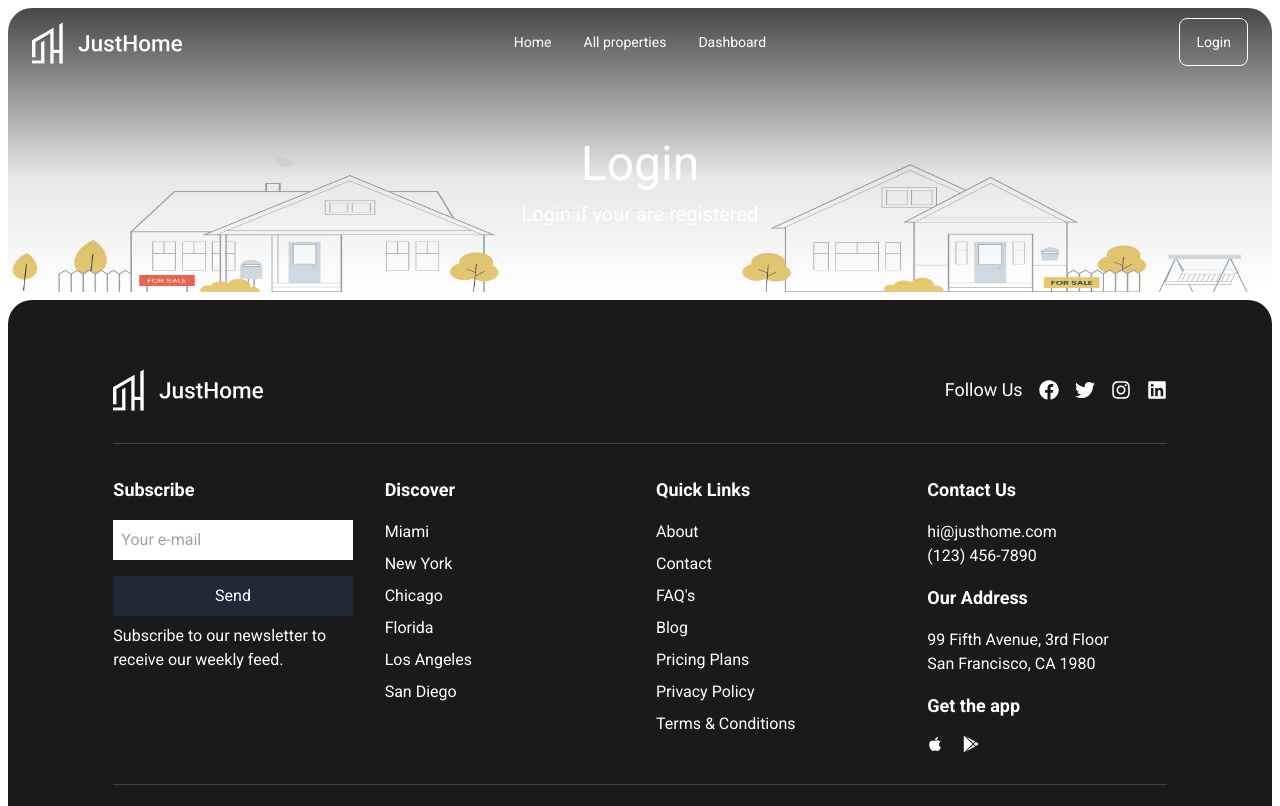
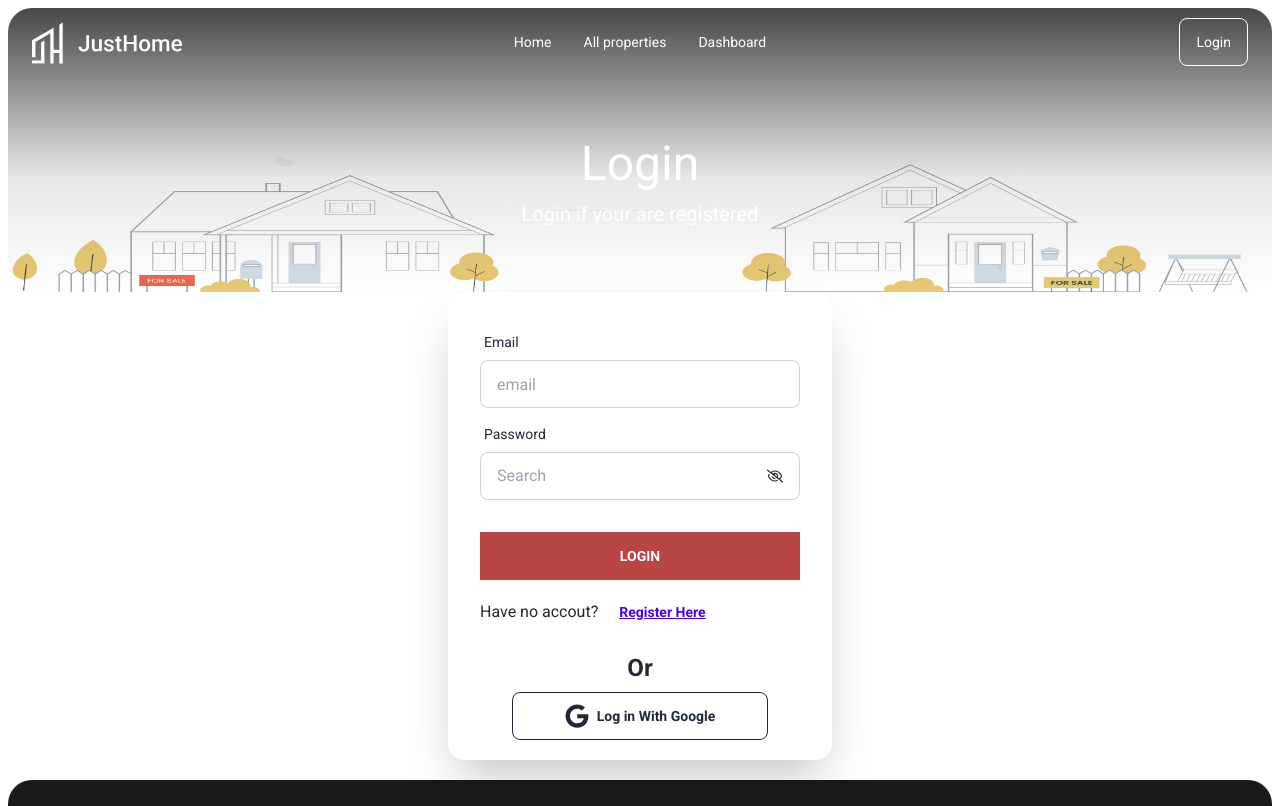
Before and after one commit to Jahid1987/just-home-client, a React (Vite) app: page /login in a window 1280 px wide. Shown: the top 806 px of the page. Built offline with nearby package versions, Linux system fonts and the light colour scheme; no server answers.

Commit message:
firebase authentication added

```diff
--- /dev/null
+++ b/src/firebase/firebase.config.js
@@ -0,0 +1,20 @@
+// Import the functions you need from the SDKs you need
+import { initializeApp } from "firebase/app";
+import { getAuth } from "firebase/auth";
+// TODO: Add SDKs for Firebase products that you want to use
+// https://firebase.google.com/docs/web/setup#available-libraries
+
+// Your web app's Firebase configuration
+const firebaseConfig = {
+  apiKey: import.meta.env.VITE_apiKey,
+  authDomain: import.meta.env.VITE_authDomain,
+  projectId: import.meta.env.VITE_projectId,
+  storageBucket: import.meta.env.VITE_storageBucket,
+  messagingSenderId: import.meta.env.VITE_messagingSenderId,
+  appId: import.meta.env.VITE_appId,
+};
+
+// Initialize Firebase
+const app = initializeApp(firebaseConfig);
+const auth = getAuth(app);
+export default auth;
--- /dev/null
+++ b/src/hooks/useAuth.jsx
@@ -0,0 +1,8 @@
+import { useContext } from "react";
+import { AuthContext } from "../provider/AuthProvider";
+
+const useAuth = () => {
+  return useContext(AuthContext);
+};
+
+export default useAuth;
--- a/src/main.jsx
+++ b/src/main.jsx
@@ -4,12 +4,15 @@ import "./index.css";
 import { RouterProvider } from "react-router-dom";
 import router from "./routers/routers.jsx";
 import { QueryClient, QueryClientProvider } from "@tanstack/react-query";
+import AuthProvider from "./provider/AuthProvider.jsx";
 // Create a client
 const queryClient = new QueryClient();
 ReactDOM.createRoot(document.getElementById("root")).render(
   <React.StrictMode>
     <QueryClientProvider client={queryClient}>
-      <RouterProvider router={router} />
+      <AuthProvider>
+        <RouterProvider router={router} />
+      </AuthProvider>
     </QueryClientProvider>
   </React.StrictMode>
 );
--- a/src/pages/auth/Login.jsx
+++ b/src/pages/auth/Login.jsx
@@ -1,6 +1,45 @@
+import { Link, useNavigate, useLocation } from "react-router-dom";
+import { FaGoogle, FaRegEye, FaRegEyeSlash } from "react-icons/fa6";
+import { useForm } from "react-hook-form";
+import { toast } from "react-toastify";
+import { useState } from "react";
+import useAuth from "../../hooks/useAuth";
+import auth from "../../firebase/firebase.config";
 import PageBanner from "../../components/PageBanner";
 import bannerbg from "../../assets/auth.png";
 const Login = () => {
+  const { signInUser, registerUserWithGoogle } = useAuth();
+  const [isPassword, setIsPassword] = useState(true);
+  const location = useLocation();
+  const {
+    register,
+    handleSubmit,
+    formState: { errors },
+  } = useForm();
+  const navigate = useNavigate();
+
+  // sign in registered user
+  async function handleSignIn(data) {
+    try {
+      await signInUser(data.email, data.password);
+      toast.success(`Welcome, ${auth.currentUser.displayName}`);
+      navigate(`${location.state || "/"}`);
+    } catch (error) {
+      toast.error("Your credentials wrong!");
+    }
+  }
+
+  // sign in with google
+  async function handleSignInWithGoogle() {
+    try {
+      await registerUserWithGoogle();
+      toast.success(`Welcome to HJ hotels`);
+      navigate(`${location.state || "/"}`);
+    } catch (error) {
+      toast.error("Your credentials wrong!");
+    }
+  }
+
   return (
     <div>
       <PageBanner
@@ -8,6 +47,69 @@ const Login = () => {
         headline={"Login"}
         text="Login if your are registered"
       ></PageBanner>
+      <div className="card mx-auto mb-5 shrink-0 w-full max-w-sm shadow-2xl bg-base-100">
+        <form onSubmit={handleSubmit(handleSignIn)} className="card-body -mb-4">
+          <div className="form-control">
+            <label className="label">
+              <span className="label-text">Email</span>
+            </label>
+            <input
+              type="email"
+              placeholder="email"
+              className="input input-bordered"
+              {...register("email", { required: true })}
+            />
+            {errors.email && (
+              <span className="text-red-500">This field is required</span>
+            )}
+          </div>
+          <div className="form-control">
+            <label className="label">
+              <span className="label-text">Password</span>
+            </label>
+            <label className="input input-bordered flex items-center gap-2">
+              <input
+                type={isPassword ? "password" : "text"}
+                name="password"
+                className="grow"
+                placeholder="Search"
+                {...register("password", {
+                  required: true,
+                })}
+              />
+              <span onClick={() => setIsPassword(!isPassword)}>
+                {!isPassword ? <FaRegEye /> : <FaRegEyeSlash />}
+              </span>
+            </label>
+
+            {errors.password && (
+              <span className="text-red-500">This field is required</span>
+            )}
+          </div>
+          <div className="form-control mt-6">
+            <button className="btn btn-sm md:btn-md rounded-none border-none bg-[#B94545] hover:bg-[#b94545e5] text-white hover:text-black uppercase uppercas">
+              Login
+            </button>
+          </div>
+          <p>
+            Have no accout?{" "}
+            <Link className="btn btn-link" to="/register">
+              Register Here
+            </Link>
+          </p>
+        </form>
+
+        <h3 className="text-2xl text-center font-semibold mb-2">Or</h3>
+        <div className="mx-auto mb-5 text-center space-y-3 flex flex-col w-2/3">
+          <button
+            onClick={handleSignInWithGoogle}
+            className="btn btn-outline w-full"
+          >
+            <FaGoogle className="text-2xl" />
+            Log in With Google
+          </button>
+        </div>
+      </div>
     </div>
   );
 };
--- /dev/null
+++ b/src/provider/AuthProvider.jsx
@@ -0,0 +1,102 @@
+import { createContext, useEffect, useState } from "react";
+export const AuthContext = createContext(null);
+import {
+  createUserWithEmailAndPassword,
+  updateProfile,
+  onAuthStateChanged,
+  signInWithEmailAndPassword,
+  GoogleAuthProvider,
+  signInWithPopup,
+  FacebookAuthProvider,
+  signOut,
+} from "firebase/auth";
+import auth from "../firebase/firebase.config";
+import axios from "axios";
+const AuthProvider = ({ children }) => {
+  const [user, setUser] = useState(null);
+  const [isLoading, setIsLoading] = useState(true);
+
+  // social media providers
+  const googleProvider = new GoogleAuthProvider();
+  const facebookProvider = new FacebookAuthProvider();
+  // signing in user
+  function signInUser(email, password) {
+    setIsLoading(true);
+    return signInWithEmailAndPassword(auth, email, password);
+  }
+  // registering user with email and pass
+  function registerWithEmailPass(email, pass) {
+    setIsLoading(true);
+    return createUserWithEmailAndPassword(auth, email, pass);
+  }
+  // updating user profile
+  function updateUserProfile(name, photo) {
+    return updateProfile(auth.currentUser, {
+      displayName: name,
+      photoURL: photo,
+    });
+  }
+
+  // signing with google
+  function registerUserWithGoogle() {
+    setIsLoading(true);
+    return signInWithPopup(auth, googleProvider);
+  }
+
+  // signing with facebook
+  function signInWithFacebook() {
+    setIsLoading(true);
+    return signInWithPopup(auth, facebookProvider);
+  }
+  // sign out user from firebase
+  function signOutUser() {
+    return signOut(auth);
+  }
+  // user  observer
+  useEffect(() => {
+    const unsubcribe = onAuthStateChanged(auth, (currentUser) => {
+      const userEmail = currentUser?.email || user?.email;
+      const loggedUser = { email: userEmail };
+
+      // setting and deleting token
+      if (currentUser) {
+        axios
+          .post("https://hj-hotel.vercel.app/jwt", loggedUser, {
+            withCredentials: true,
+          })
+          .then((res) => {
+            console.log(res.data);
+            setUser(currentUser);
+            setIsLoading(false);
+          });
+      } else {
+        axios
+          .post("https://hj-hotel.vercel.app/logout", loggedUser, {
+            withCredentials: true,
+          })
+          .then((res) => {
+            console.log(res.data);
+            setUser(currentUser);
+            setIsLoading(false);
+          });
+      }
+    });
+    return () => unsubcribe();
+  }, [user?.email]);
+  // console.log(user);
+  const authInfo = {
+    user,
+    isLoading,
+    signInUser,
+    registerWithEmailPass,
+    updateUserProfile,
+    registerUserWithGoogle,
+    signInWithFacebook,
+    signOutUser,
+  };
+  return (
+    <AuthContext.Provider value={authInfo}>{children}</AuthContext.Provider>
+  );
+};
+
+export default AuthProvider;
```
Also changed, not shown: package.json (+7 -1 lines), 2 other files (tests, documents, lock files or other folders).
